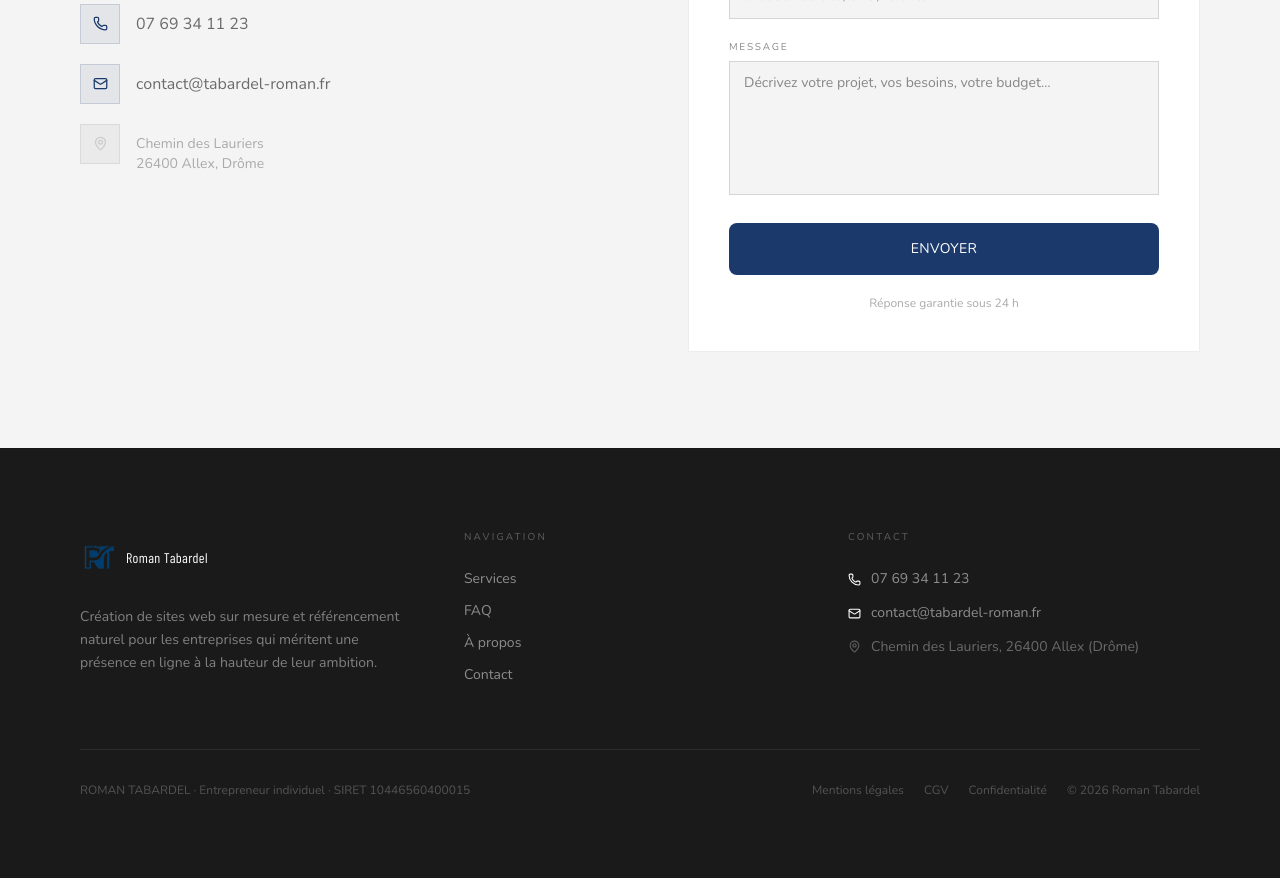
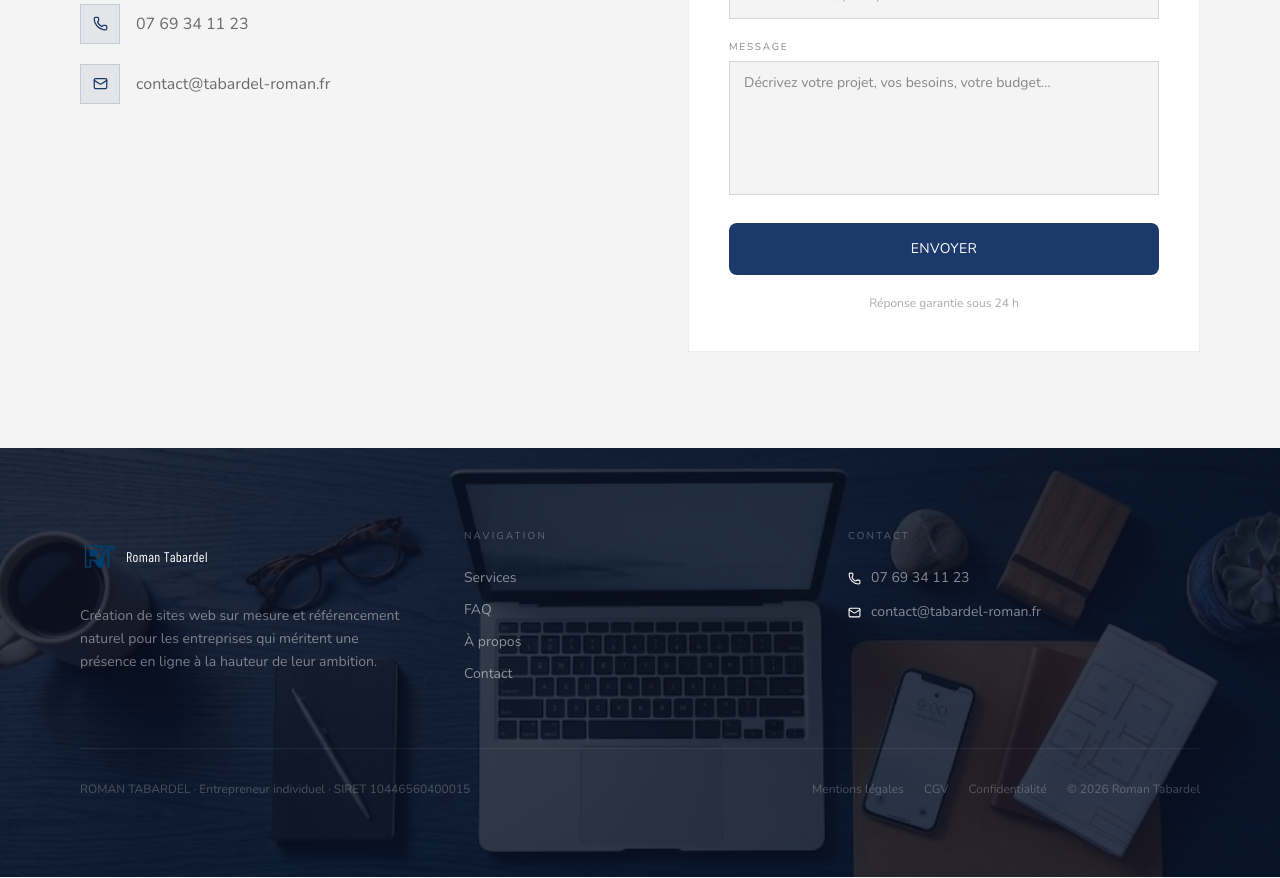
Before and after one commit to tabardelroman2006-a11y/tabardel-roman, a Next.js app: page /contact in a window 1280 px wide. Shown: the part 460-1338 px from the top of the page. Built offline with nearby package versions, Linux system fonts and the light colour scheme; a web font is replaced by a local one.

Commit message:
style: footer photo bureau + suppression adresse partout

```diff
--- a/src/app/contact/page.tsx
+++ b/src/app/contact/page.tsx
@@ -1,5 +1,5 @@
 import type { Metadata } from 'next'
-import { Phone, Mail, MapPin } from 'lucide-react'
+import { Phone, Mail } from 'lucide-react'
 import { ContactForm } from '@/components/sections/ContactForm'
 
 export const metadata: Metadata = {
@@ -46,13 +46,6 @@ export default function ContactPage() {
                 contact@tabardel-roman.fr
               </a>
 
-              <div className="flex items-start gap-4 font-body text-sm" style={{ color: '#AAAAAA' }}>
-                <span className="w-10 h-10 flex items-center justify-center shrink-0"
-                  style={{ backgroundColor: 'rgba(0,0,0,0.04)', border: '1px solid rgba(0,0,0,0.07)' }}>
-                  <MapPin size={15} style={{ color: '#CCCCCC' }} />
-                </span>
-                <span className="pt-2.5">Chemin des Lauriers<br />26400 Allex, Drôme</span>
-              </div>
             </div>
           </div>
 
--- a/src/app/mentions-legales/page.tsx
+++ b/src/app/mentions-legales/page.tsx
@@ -43,7 +43,6 @@ export default function MentionsLegalesPage() {
               <p><span style={{ color: 'rgba(255,255,255,0.35)' }}>Forme juridique :</span> Entrepreneur individuel (EI)</p>
               <p><span style={{ color: 'rgba(255,255,255,0.35)' }}>SIREN :</span> 104 465 604</p>
               <p><span style={{ color: 'rgba(255,255,255,0.35)' }}>SIRET :</span> 104 465 604 00015</p>
-              <p><span style={{ color: 'rgba(255,255,255,0.35)' }}>Adresse :</span> Chemin des Lauriers, 26400 Allex, France</p>
               <p><span style={{ color: 'rgba(255,255,255,0.35)' }}>Téléphone :</span> 07 69 34 11 23</p>
               <p><span style={{ color: 'rgba(255,255,255,0.35)' }}>Email :</span>{' '}
                 <a href="mailto:contact@tabardel-roman.fr" style={{ color: '#C8FF00' }}>
--- a/src/app/politique-confidentialite/page.tsx
+++ b/src/app/politique-confidentialite/page.tsx
@@ -38,7 +38,6 @@ export default function PolitiqueConfidentialitePage() {
             </h2>
             <div className="space-y-1.5 text-sm leading-relaxed">
               <p>ROMAN TABARDEL — Entrepreneur individuel</p>
-              <p>Chemin des Lauriers, 26400 Allex, France</p>
               <p>Email : <a href="mailto:contact@tabardel-roman.fr" style={{ color: '#C8FF00' }}>contact@tabardel-roman.fr</a></p>
               <p>Téléphone : 07 69 34 11 23</p>
             </div>
--- a/src/components/layout/Footer.tsx
+++ b/src/components/layout/Footer.tsx
@@ -1,6 +1,6 @@
 import Link from 'next/link'
 import Image from 'next/image'
-import { Phone, Mail, MapPin } from 'lucide-react'
+import { Phone, Mail } from 'lucide-react'
 
 const NAV = [
   { href: '/services',       label: 'Services'  },
@@ -19,8 +19,10 @@ export function Footer() {
   const year = new Date().getFullYear()
 
   return (
-    <footer style={{ backgroundColor: '#1A1A1A', borderTop: '1px solid rgba(0,0,0,0.1)' }}>
-      <div className="max-w-7xl mx-auto px-6 md:px-12 lg:px-20 py-16 md:py-20">
+    <footer style={{ position: 'relative', overflow: 'hidden' }}>
+      <div style={{ position: 'absolute', inset: 0, backgroundImage: "url('/images/footer-bg.jpg')", backgroundSize: 'cover', backgroundPosition: 'center', zIndex: 0 }} />
+      <div style={{ position: 'absolute', inset: 0, backgroundColor: 'rgba(10,18,35,0.82)', zIndex: 1 }} />
+      <div className="max-w-7xl mx-auto px-6 md:px-12 lg:px-20 py-16 md:py-20" style={{ position: 'relative', zIndex: 2 }}>
 
         <div className="grid grid-cols-1 md:grid-cols-3 gap-12 md:gap-8 mb-16">
 
@@ -72,10 +74,6 @@ export function Footer() {
                 <Mail size={13} style={{ color: '#FFFFFF', flexShrink: 0 }} />
                 contact@tabardel-roman.fr
               </a>
-              <div className="flex items-start gap-2.5 font-body text-sm" style={{ color: 'rgba(255,255,255,0.35)' }}>
-                <MapPin size={13} style={{ color: 'rgba(255,255,255,0.3)', flexShrink: 0, marginTop: 3 }} />
-                Chemin des Lauriers, 26400 Allex (Drôme)
-              </div>
             </div>
           </div>
 
```
Also changed, not shown: public/images/footer-bg.jpg (added).
